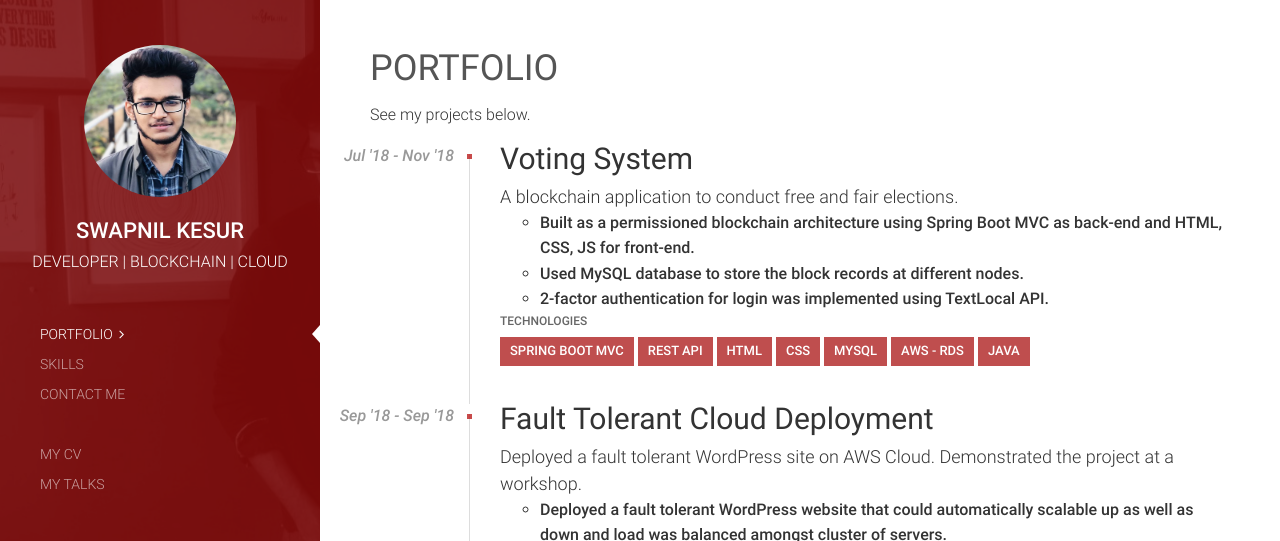
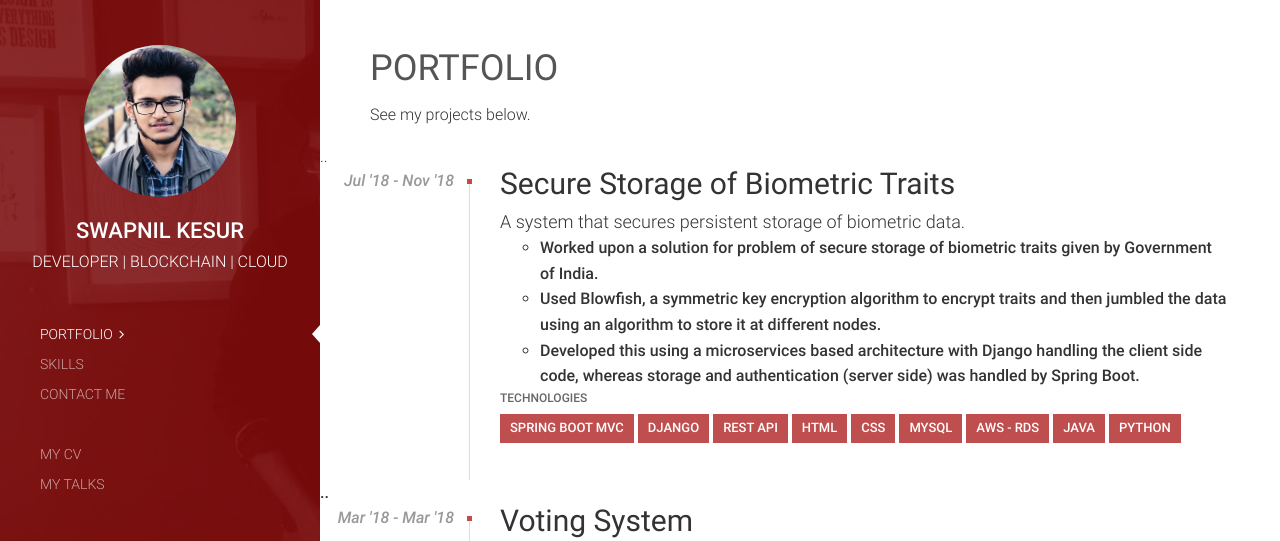
Before and after one commit to kesurswapnil/kesurswapnil.github.io, a plain HTML site: page portfolio.html in a window 1280 px wide. Shown: the top 541 px of the page. Drawn offline with Linux system fonts and the light colour scheme.

Commit message:
Added project

```diff
--- a/portfolio.html
+++ b/portfolio.html
@@ -103,9 +103,59 @@
   <div class="timeline talks-timeline">
     <ul>
 
+..
+
+
+<li class="timeline_element project">
+          <div class="timeline_element-date" style="width: 150px">
+            <time class="timeline_element-date-text"><strong>Jul '18 - Nov '18</strong></time>
+          </div>
+          <div class="timeline_element-contents">
+            <div class="project-text">
+
+                <div class="project-title">Secure Storage of Biometric Traits</div>
+                <div class="project-subtitle">A system that secures persistent storage of biometric data.</div>
+
+              <div class="project-description"><ul><li><strong>Worked upon a solution for problem of secure storage of biometric traits given by Government of India. </strong></li>
+
+  <li>
+    <strong>Used Blowfish, a symmetric key encryption algorithm to encrypt traits and then jumbled the data using an algorithm to store it at different nodes.</strong>
+  </li>
+
+  <li>
+    <strong>Developed this using a microservices based architecture with Django handling the client side code, whereas storage and authentication (server side) was handled by Spring Boot.</strong>
+  </li>
+
+
+</ul>
+</div>
+              <div class="project-technologies">
+                <div class="technologies-title"><strong>Technologies</strong></div>
+                <ul class="tech-tags">
+                    <li><a ><strong>Spring Boot MVC<strong></a></li>
+                      <li><a ><strong>Django<strong></a></li>
+                    <li><a >REST API</a></li>
+                    <li><a >HTML</a></li>
+                    <li><a >CSS</a></li>
+                    <li><a >MySQL</a></li>
+                    <li><a >AWS - RDS</a></li>
+                    <li><a >Java</a></li>
+                    <li><a >Python</a></li>
+                </ul>
+              </div>
+            </div>
+
+          </div>
+        </li>
+
+
+..
+
+
+
         <li class="timeline_element project">
           <div class="timeline_element-date" style="width: 150px">
-            <time class="timeline_element-date-text"><strong>Jul '18 - Nov '18</strong></time>
+            <time class="timeline_element-date-text"><strong>Mar '18 - Mar '18</strong></time>
           </div>
           <div class="timeline_element-contents">
             <div class="project-text">
```
